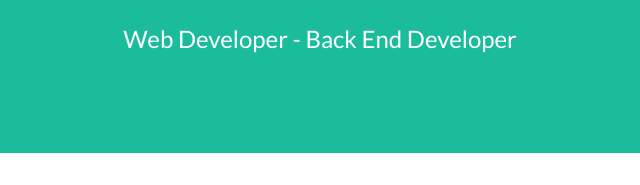
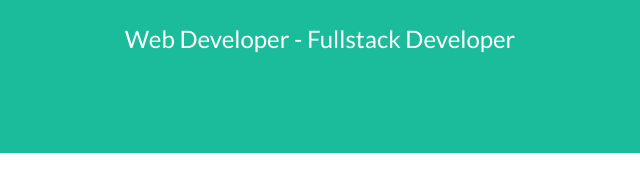
Before and after one commit to mesayusriana12/mesayusriana12.github.io, a plain HTML site: page index.html in a window 1280 px wide. Shown: the part 615-800 px from the top of the page, 320-960 px from the left. Drawn offline with nearby package versions, Linux system fonts and the light colour scheme.

Commit message:
change back end to fullstack

```diff
--- a/index.html
+++ b/index.html
@@ -50,7 +50,7 @@
                     <div class="divider-custom-line"></div>
                 </div>
                 <!-- Masthead Subheading-->
-                <p class="masthead-subheading font-weight-light mb-0">Web Developer - Back End Developer</p>
+                <p class="masthead-subheading font-weight-light mb-0">Web Developer - Fullstack Developer</p>
             </div>
         </header>
         <!-- Project Section-->
```
